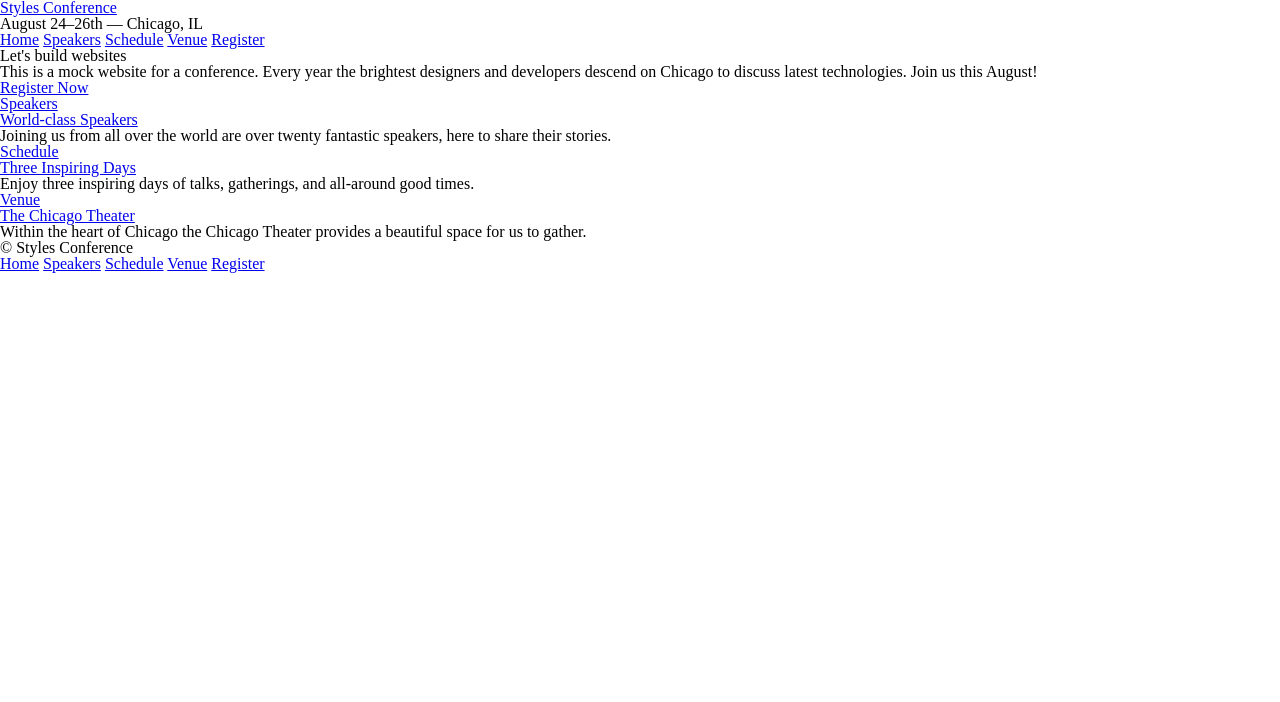
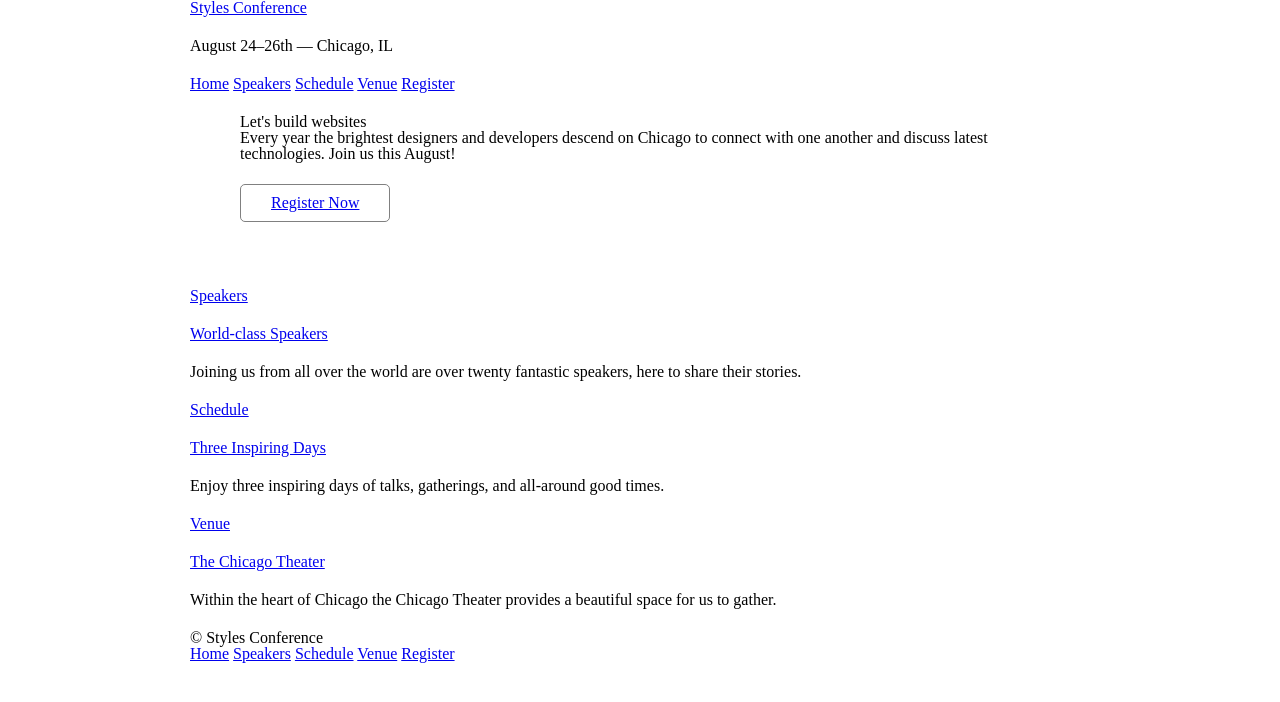
Before and after one commit to atungare/htmlcss, a plain HTML site: page index.html in a window 1280 px wide. Drawn offline with Linux system fonts and the light colour scheme.

Commit message:
lesson 4: box model

```diff
--- a/assets/stylesheets/main.css
+++ b/assets/stylesheets/main.css
@@ -1,48 +1,57 @@
-/* http://meyerweb.com/eric/tools/css/reset/
-   v2.0 | 20110126
-   License: none (public domain)
+/*
+  ========================================
+  Grid
+  ========================================
 */
 
-html, body, div, span, applet, object, iframe,
-h1, h2, h3, h4, h5, h6, p, blockquote, pre,
-a, abbr, acronym, address, big, cite, code,
-del, dfn, em, img, ins, kbd, q, s, samp,
-small, strike, strong, sub, sup, tt, var,
-b, u, i, center,
-dl, dt, dd, ol, ul, li,
-fieldset, form, label, legend,
-table, caption, tbody, tfoot, thead, tr, th, td,
-article, aside, canvas, details, embed,
-figure, figcaption, footer, header, hgroup,
-menu, nav, output, ruby, section, summary,
-time, mark, audio, video {
+*,
+*:before,
+*:after {
+  -webkit-box-sizing: border-box;
+     -moz-box-sizing: border-box;
+          box-sizing: border-box;
+}
+
+.container {
+  margin: 0 auto;
+  padding-left: 30px;
+  padding-right: 30px;
+  width: 960px;
+}
+
+/*
+  ========================================
+  Typography
+  ========================================
+*/
+
+h1, h3, h4, h5, p {
+  margin-bottom: 22px;
+}
+
+/*
+  ========================================
+  Buttons
+  ========================================
+*/
+
+.btn {
+  border-radius: 5px;
+  display: inline-block;
   margin: 0;
-  padding: 0;
-  border: 0;
-  font-size: 100%;
-  font: inherit;
-  vertical-align: baseline;
 }
-/* HTML5 display-role reset for older browsers */
-article, aside, details, figcaption, figure,
-footer, header, hgroup, menu, nav, section {
-  display: block;
+
+.btn-alt {
+  border: 1px solid gray;
+  padding: 10px 30px;
 }
-body {
-  line-height: 1;
+
+/*
+  ========================================
+  Home
+  ========================================
+*/
+
+.hero {
+  padding: 22px 80px 66px 80px;
 }
-ol, ul {
-  list-style: none;
-}
-blockquote, q {
-  quotes: none;
-}
-blockquote:before, blockquote:after,
-q:before, q:after {
-  content: '';
-  content: none;
-}
-table {
-  border-collapse: collapse;
-  border-spacing: 0;
-}
--- /dev/null
+++ b/assets/stylesheets/reset.css
@@ -0,0 +1,48 @@
+/* http://meyerweb.com/eric/tools/css/reset/
+   v2.0 | 20110126
+   License: none (public domain)
+*/
+
+html, body, div, span, applet, object, iframe,
+h1, h2, h3, h4, h5, h6, p, blockquote, pre,
+a, abbr, acronym, address, big, cite, code,
+del, dfn, em, img, ins, kbd, q, s, samp,
+small, strike, strong, sub, sup, tt, var,
+b, u, i, center,
+dl, dt, dd, ol, ul, li,
+fieldset, form, label, legend,
+table, caption, tbody, tfoot, thead, tr, th, td,
+article, aside, canvas, details, embed,
+figure, figcaption, footer, header, hgroup,
+menu, nav, output, ruby, section, summary,
+time, mark, audio, video {
+  margin: 0;
+  padding: 0;
+  border: 0;
+  font-size: 100%;
+  font: inherit;
+  vertical-align: baseline;
+}
+/* HTML5 display-role reset for older browsers */
+article, aside, details, figcaption, figure,
+footer, header, hgroup, menu, nav, section {
+  display: block;
+}
+body {
+  line-height: 1;
+}
+ol, ul {
+  list-style: none;
+}
+blockquote, q {
+  quotes: none;
+}
+blockquote:before, blockquote:after,
+q:before, q:after {
+  content: '';
+  content: none;
+}
+table {
+  border-collapse: collapse;
+  border-spacing: 0;
+}
--- a/index.html
+++ b/index.html
@@ -3,10 +3,11 @@
   <head>
     <meta charset="utf-8">
     <title>Styles Conference</title>
+    <link rel="stylesheet" href="assets/stylesheets/reset.css">
     <link rel="stylesheet" href="assets/stylesheets/main.css">
   </head>
   <body>
-    <header>
+    <header class="container">
       <h1>
         <a href="index.html">Styles Conference</a>
       </h1>
@@ -19,12 +20,12 @@
         <a href="register.html">Register</a>
       </nav>
     </header>
-    <section>
+    <section class="hero container">
       <h2>Let's build websites</h2>
-      <p>This is a mock website for a conference.  Every year the brightest designers and developers descend on Chicago to discuss latest technologies.  Join us this August!</p>
-      <a href="register.html">Register Now</a>
+      <p>Every year the brightest designers and developers descend on Chicago to connect with one another and discuss latest technologies.  Join us this August!</p>
+      <a href="register.html" class="btn btn-alt">Register Now</a>
     </section>
-    <section>
+    <section class="container">
       <section>
         <a href="speakers.html">
           <h5>Speakers</h5>
@@ -47,7 +48,7 @@
         <p>Within the heart of Chicago the Chicago Theater provides a beautiful space for us to gather.</p>
       </section>
     </section>
-    <footer>
+    <footer class="container">
       <small>&copy; Styles Conference</small>
       <nav>
         <a href="index.html">Home</a>
```
Also changed, not shown: register.html (+4 -3 lines), schedule.html (+4 -3 lines), speakers.html (+4 -3 lines), venue.html (+4 -3 lines).
